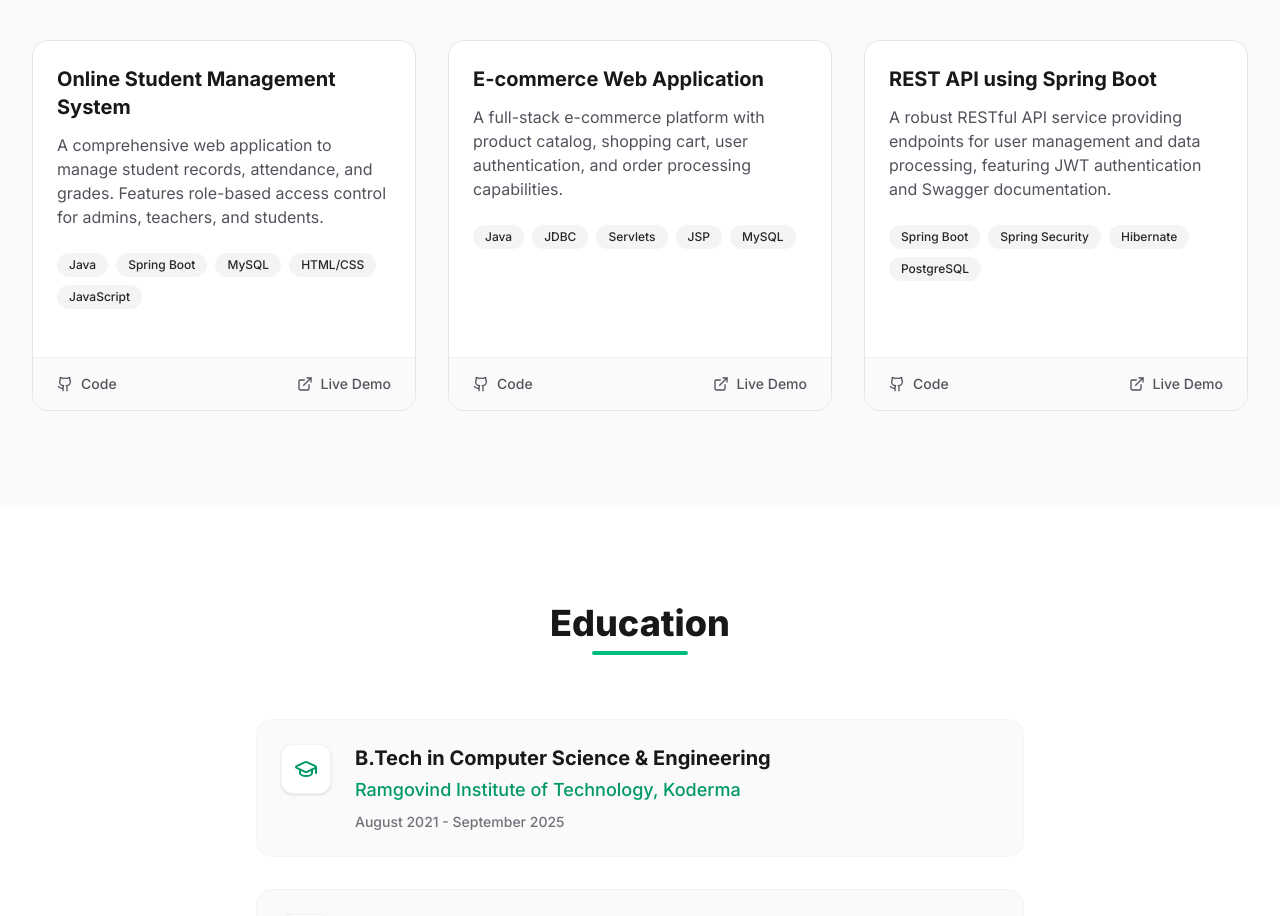
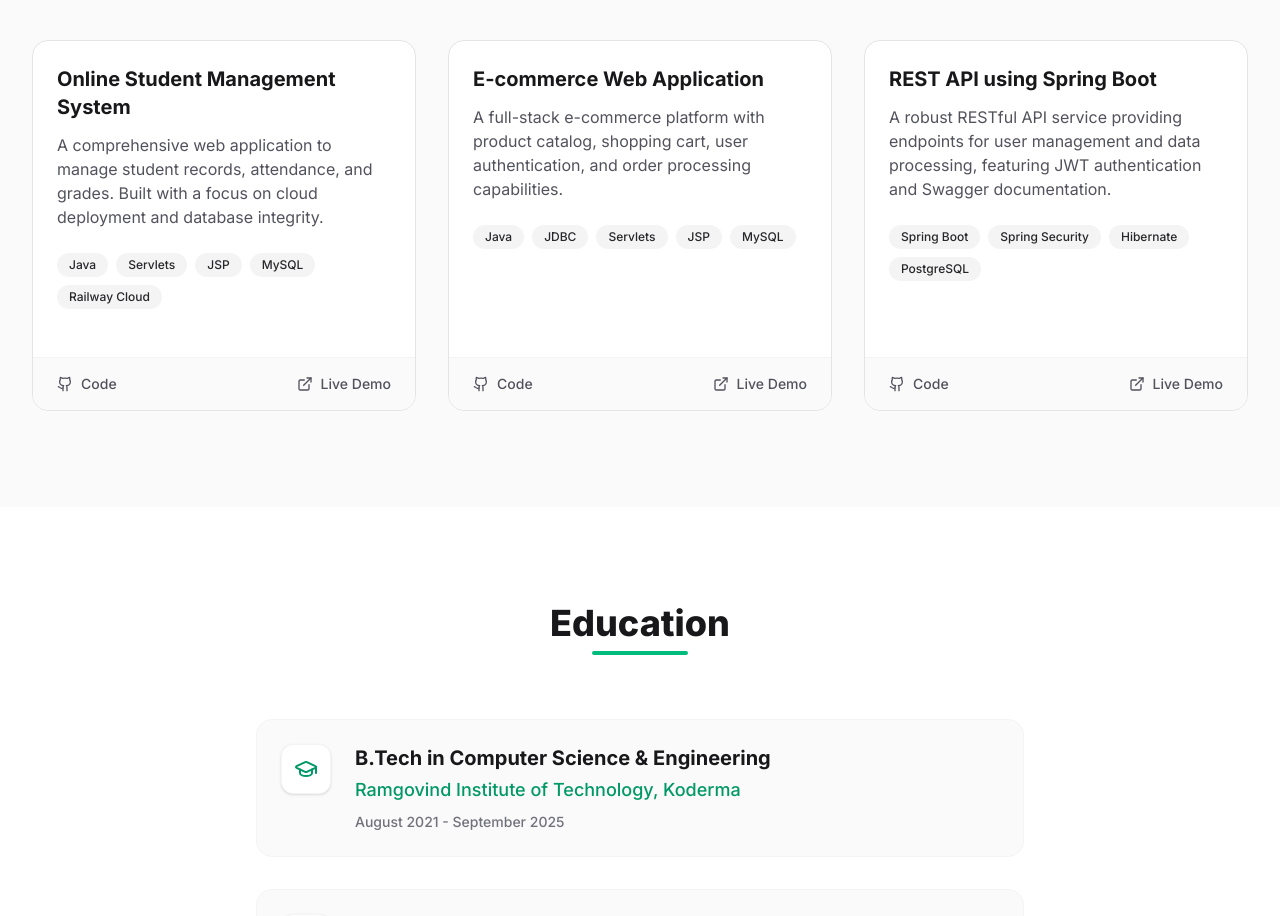
Before and after one commit to nishuyadav421/nishu-portfolio, a React (Vite) app: page / in a window 1280 px wide. Shown: the part 2680-3596 px from the top of the page. Built offline with nearby package versions, Linux system fonts and the light colour scheme.

Commit message:
Updated project links for Student Management System

```diff
--- a/src/components/Projects.tsx
+++ b/src/components/Projects.tsx
@@ -4,10 +4,13 @@ import { Github, ExternalLink } from 'lucide-react';
 const projects = [
   {
     title: "Online Student Management System",
-    description: "A comprehensive web application to manage student records, attendance, and grades. Features role-based access control for admins, teachers, and students.",
-    tech: ["Java", "Spring Boot", "MySQL", "HTML/CSS", "JavaScript"],
-    github: "#",
-    demo: "#"
+    description: "A comprehensive web application to manage student records, attendance, and grades. Built with a focus on cloud deployment and database integrity.",
+    // Tags update kar diye hain jo aapne use kiye hain
+    tech: ["Java", "Servlets", "JSP", "MySQL", "Railway Cloud"],
+    // Apna GitHub link yahan dalein
+    github: "https://github.com/nishuyadav421/SchoolManagement",
+    // Apna Railway live link yahan dalein
+    demo: "https://schoolmanagement-production-e9b4.up.railway.app/login.jsp"
   },
   {
     title: "E-commerce Web Application",
```
